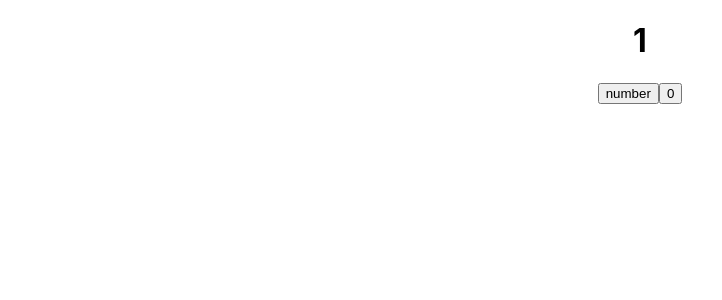
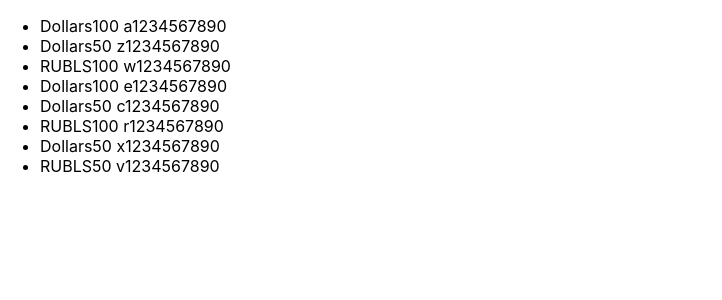
Before and after one commit to Pronat/microtasks, a React (Create React App) app: page / in a window 1280 px wide. Shown: the top 300 px of the page, without its empty margins (0-722 px from the left). Built offline with nearby package versions, Linux system fonts and the light colour scheme.

Commit message:
filter_1.1

```diff
--- a/src/App.tsx
+++ b/src/App.tsx
@@ -2,27 +2,28 @@
 import './App.css';
 
 function App() {
-    // let a = 1
-    let[a, setA] = useState (1)
-    const onClickHandler = () => {
-        setA(++a)
-        console.log(a)
-    }
-
-    const onZeroHandler = () => {
-        setA(0)
-        console.log(a)
-    }
-
+    const [money, setMoney] = useState([
+        {banknots: 'Dollars', value: 100, number: ' a1234567890'},
+        {banknots: 'Dollars', value: 50, number: ' z1234567890'},
+        {banknots: 'RUBLS', value: 100, number: ' w1234567890'},
+        {banknots: 'Dollars', value: 100, number: ' e1234567890'},
+        {banknots: 'Dollars', value: 50, number: ' c1234567890'},
+        {banknots: 'RUBLS', value: 100, number: ' r1234567890'},
+        {banknots: 'Dollars', value: 50, number: ' x1234567890'},
+        {banknots: 'RUBLS', value: 50, number: ' v1234567890'},
+    ])
     return (
-        <div className="App">
-            <h1>{a}</h1>
-            <button onClick={onClickHandler}>number</button>
-            <button onClick={onZeroHandler}>0</button>
-        </div>
-    )
-        ;
+        <ul>
+            {money.map((objFromMoneyArray) => {
+                return (
+                    <li>
+                        <span>{objFromMoneyArray.banknots}</span>
+                        <span>{objFromMoneyArray.value}</span>
+                        <span>{objFromMoneyArray.number}</span>
+                    </li>
+                )
+            })}
+        </ul>
+    );
 }
-
-
-export default App;
+    export default App;
```
